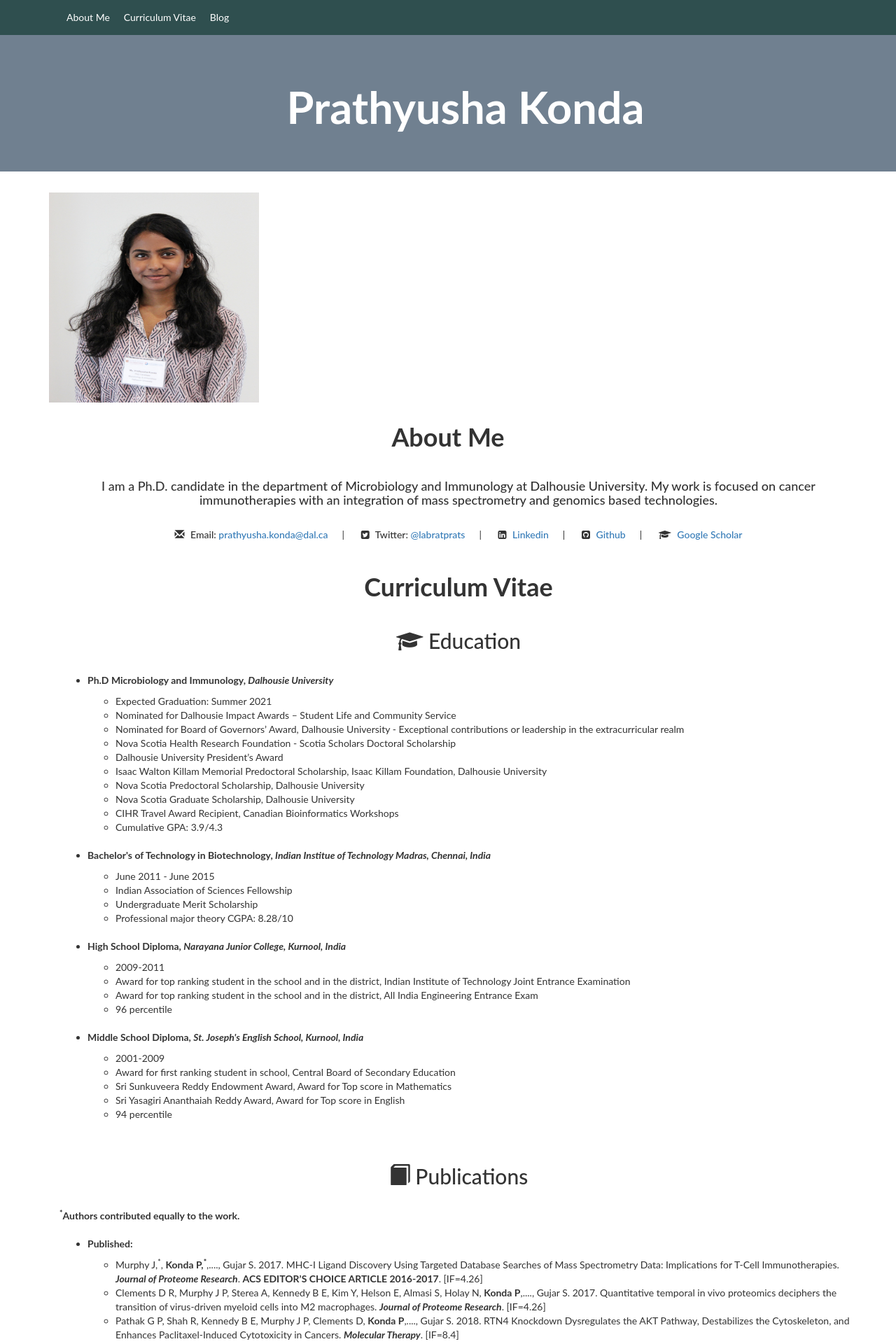
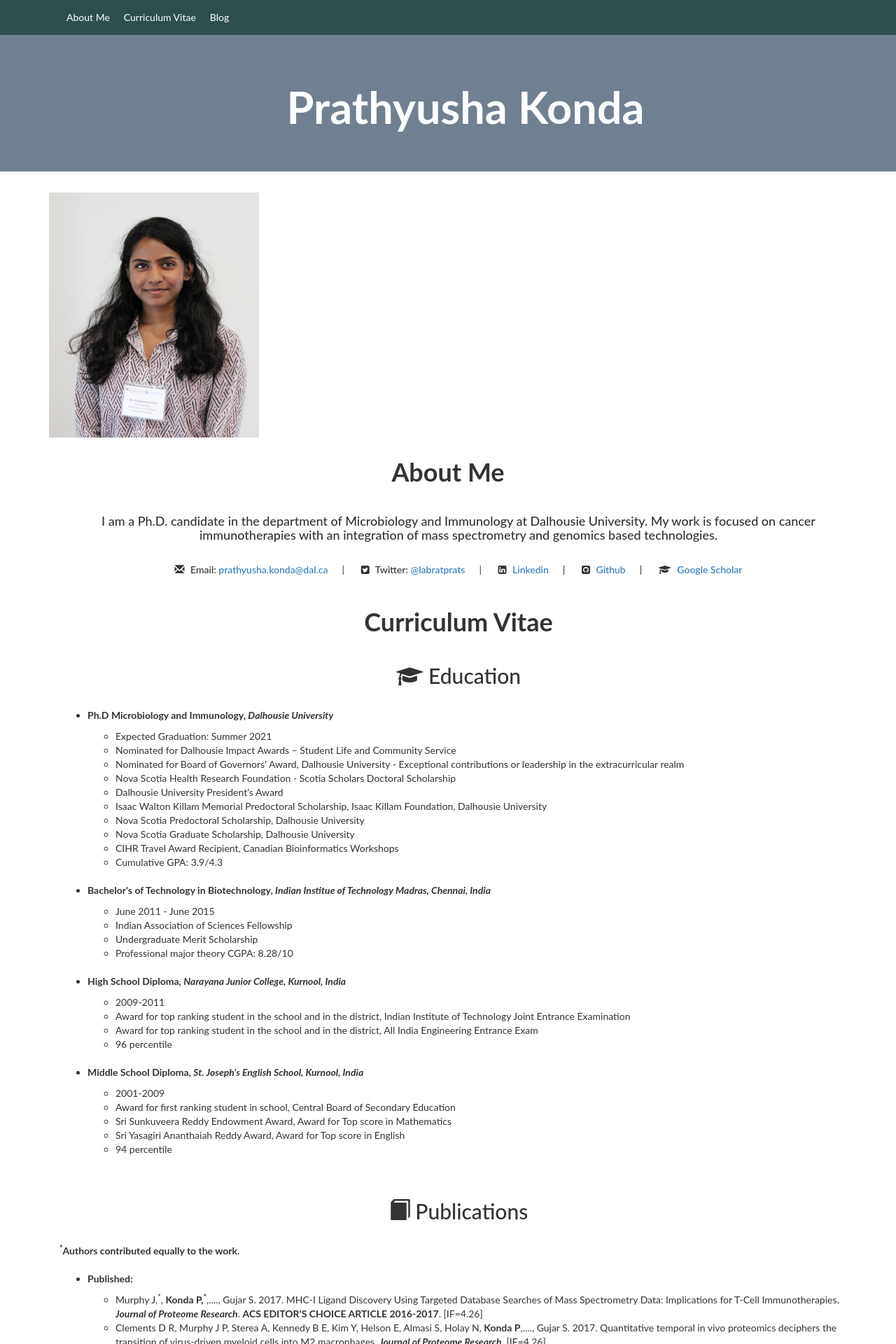
Before and after one commit to Prathyusha-konda/Prathyusha-konda.github.io, a Jekyll site: the page built from index.md, in a window 1280 px wide. Shown: the top 1920 px of the page at 70% size. Built offline with Jekyll 4.4.1, drawn with Linux system fonts in a browser that asks for light colours; nearby versions of some CDN libraries.

Commit message:
Update index.md

```diff
--- a/index.md
+++ b/index.md
@@ -6,7 +6,7 @@ layout: default
 page_title: Prathyusha Konda
 scroll: true
 ---
-<img src="images/header_new_copy.jpg" width="300" height="300" alt="hi" class="inline"/>
+<img src="images/header_new_copy.jpg" width="300" height="350" alt="hi" class="inline"/>
 <div class="container" id="about">
 </div>
 <h1 id="about"><b>About Me</b></h1>
```
